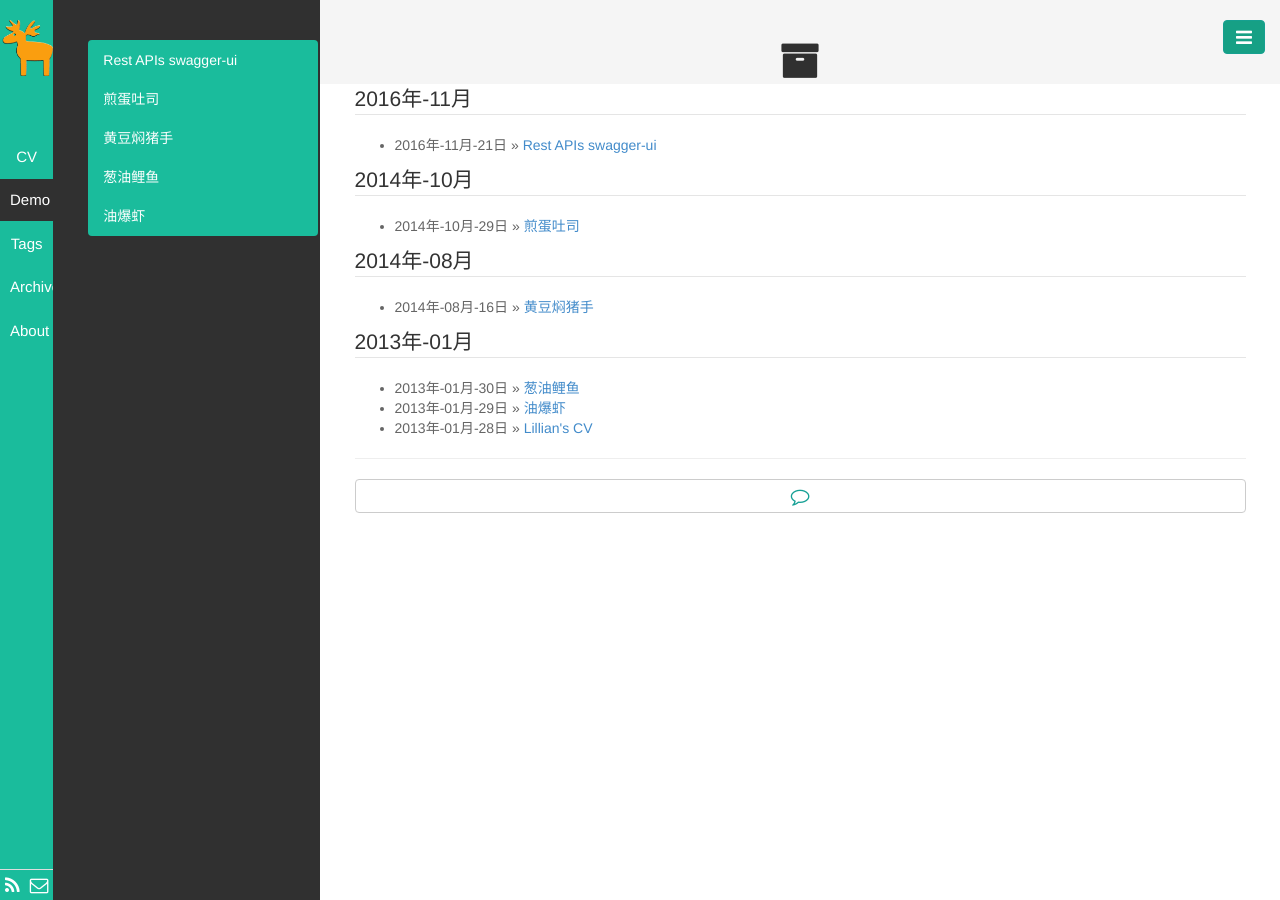
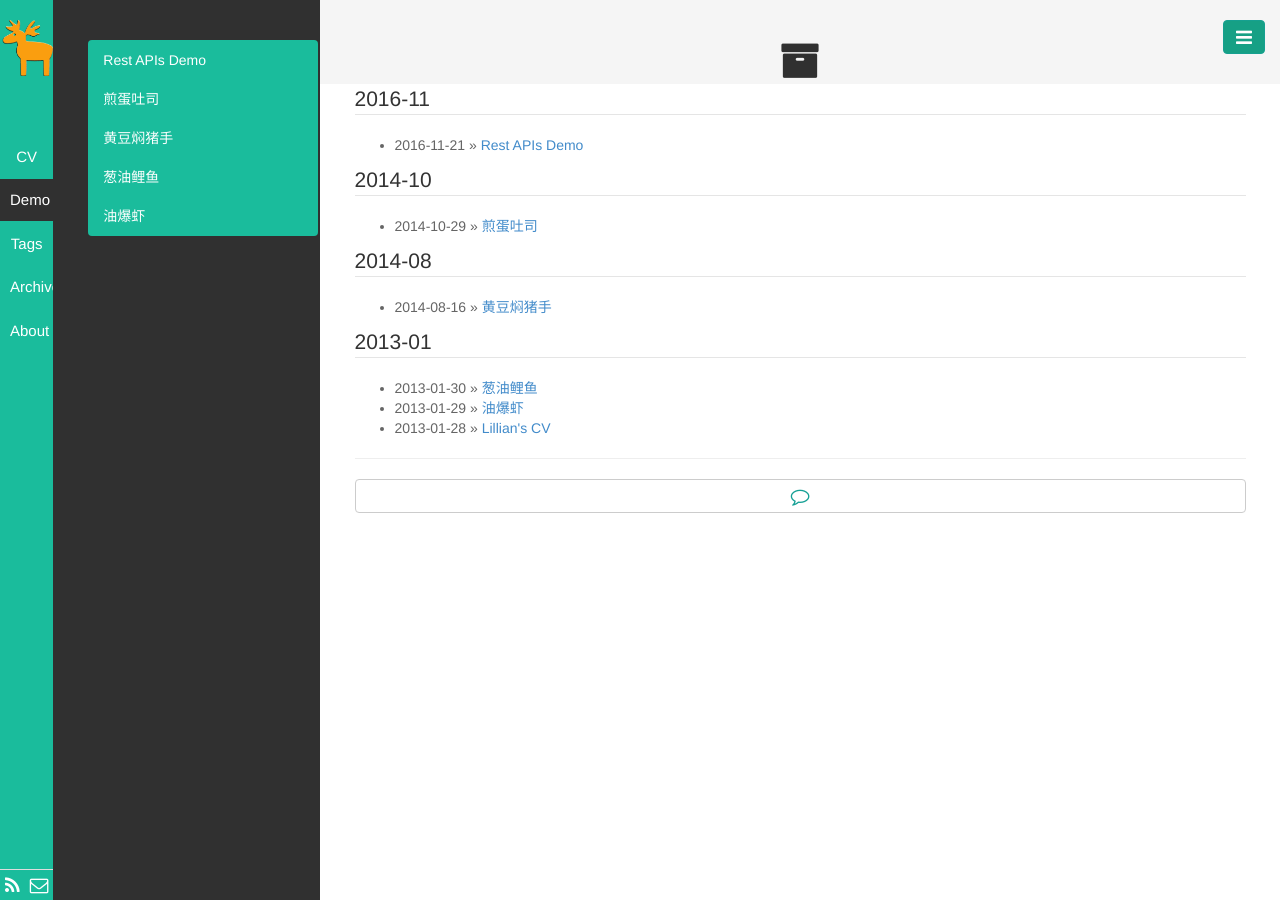
Before and after one commit to lilliancheng2012/lilliancheng2012.github.io, a Jekyll site: the page built from pages/archive.html, in a window 1280 px wide. Built offline with Jekyll 4.4.1, drawn with Linux system fonts in a browser that asks for light colours; Markdown is read by kramdown in place of the engine named in the settings.

```diff
--- a/_posts/Demo/2016-11-21-Rest-APIs-Swagger-ui.md
+++ b/_posts/Demo/2016-11-21-Rest-APIs-Demo.md
@@ -1,6 +1,6 @@
 ---
 layout: post
-title: Rest APIs swagger-ui
+title: Rest APIs Demo
 category: Demo
 tags: Demo
 keywords: Rest API,swagger-ui
--- a/pages/archive.html
+++ b/pages/archive.html
@@ -12,10 +12,10 @@
     {% capture next_month %}{{ post.previous.date | date: "%m" }}{% endcapture %}
 
     {% if forloop.first %}
-      <legend id="{{this_year}}-{{this_month}}">{{this_year}}年-{{this_month}}月</legend>
+      <legend id="{{this_year}}-{{this_month}}">{{this_year}}-{{this_month}}</legend>
       <ul>
     {% endif %}
-    <li><span>{{ post.date | date: "%Y年-%m月-%d日" }}</span> &raquo;
+    <li><span>{{ post.date | date: "%Y-%m-%d" }}</span> &raquo;
       <a class="pjaxlink" href="{{ post.url }}">{{ post.title }}</a>
     </li>
 
@@ -24,12 +24,12 @@
     {% else %}
       {% if this_year != next_year %}
         </ul>
-        <legend id="{{next_year}}-{{next_month}}">{{next_year}}年-{{next_month}}月</legend>
+        <legend id="{{next_year}}-{{next_month}}">{{next_year}}-{{next_month}}</legend>
         <ul>
       {% else %}
         {% if this_month != next_month %}
         </ul>
-        <legend id="{{next_year}}-{{next_month}}">{{next_year}}年-{{next_month}}月</legend>
+        <legend id="{{next_year}}-{{next_month}}">{{next_year}}-{{next_month}}</legend>
         <ul>
         {% endif %}
       {% endif %}
```
